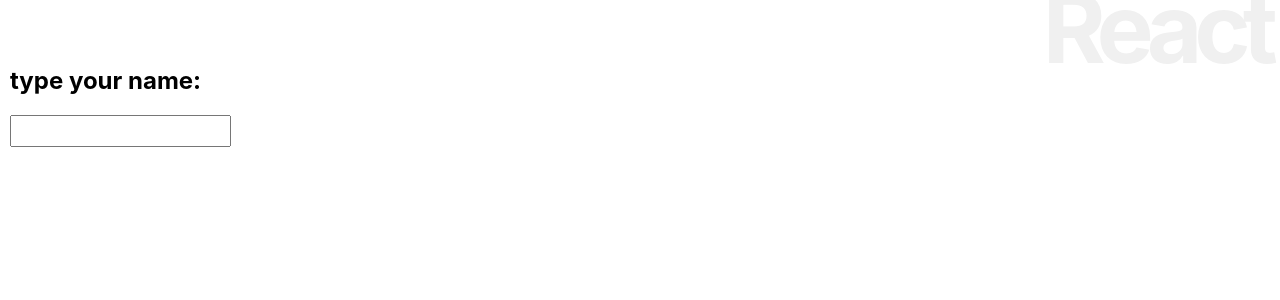
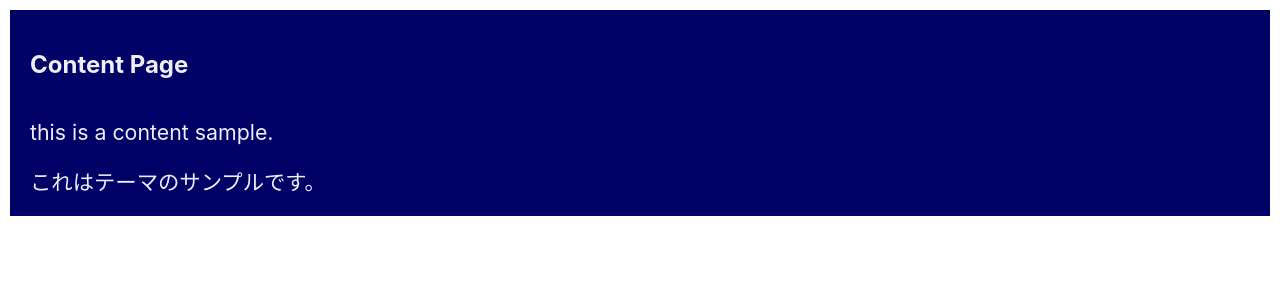
Before and after one commit to moyongkexing/react_next, a React (Create React App) app in the folder react_app/: page / in a window 1280 px wide. Shown: the top 300 px of the page. Built offline with nearby package versions, Linux system fonts and the light colour scheme.

Commit message:
コンテキストでテーマを作る

```diff
--- a/react_app/src/App.js
+++ b/react_app/src/App.js
@@ -1,56 +1,46 @@
 import React, { Component } from 'react';
 import './App.css';
 
+let theme = {
+  light: {
+    backgroundColor: "#eef",
+    color: "#006",
+    padding: "10px"
+  },
+  dark: {
+    backgroundColor: "#006",
+    color: "#eef",
+    padding: "10px"
+  }
+}
+const ThemeContext = React.createContext(theme.dark);
+
 class App extends Component {
-  input = '';
-
-  msgStyle = {
-    fontSize: "20px",
-    color: "#900",
-    margin: "20px 0px",
-    padding: "5px",
-  }
-  constructor(props) {
-    super(props);
-    this.state = {
-      message: "type your name:"
-    };
-    this.doCheck = this.doCheck.bind(this);
-  }
-
-  doCheck(event) {
-    alert(event.target.value + "は長すぎます（最大10文字）");
-  }
+  static contextType = ThemeContext;
 
   render() {
-    return <div>
-      <h1>React</h1>
-      <h2>{this.state.message}</h2>
-      <Message maxlength="10" onCheck={this.doCheck}/>
+    return <div style={this.context}>
+      <Title value="Content Page"/>
+      <Message value="this is a content sample."/>
+      <Message value="これはテーマのサンプルです。"/>
     </div>;
   }
 }
 
+class Title extends Component {
+  static contextType = ThemeContext;
+  render() {
+    return (
+      <h2 style={this.context}>{this.props.value} </h2>
+    )
+  }
+}
 class Message extends Component {
-  inputStyle = {
-    fontSize: "12pt",
-    padding: "5px"
-  }
-
-  constructor(props) {
-    super(props);
-    this.doChange = this.doChange.bind(this)
-  }
-
-  doChange(e) {
-    if (e.target.value.length > this.props.maxlength) {
-      this.props.onCheck(e);
-      e.target.value.substr(0,this.props.maxlength);
-    }
-  }
-
+  static contextType = ThemeContext;
   render() {
-    return <input type="text" onChange={this.doChange} style={this.inputStyle} />
+    return (
+      <p style={this.context}>{this.props.value} </p>
+    )
   }
 }
 export default App;
```
